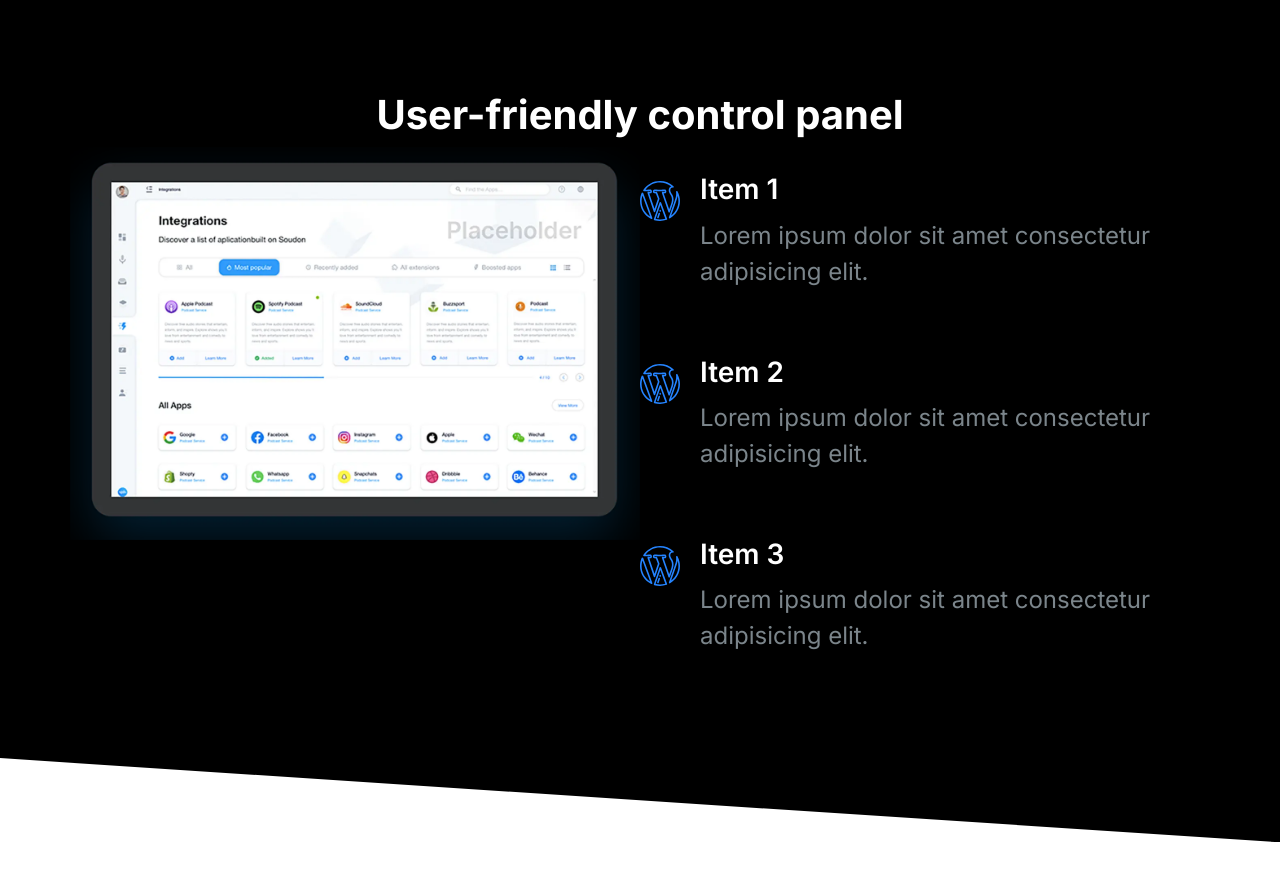
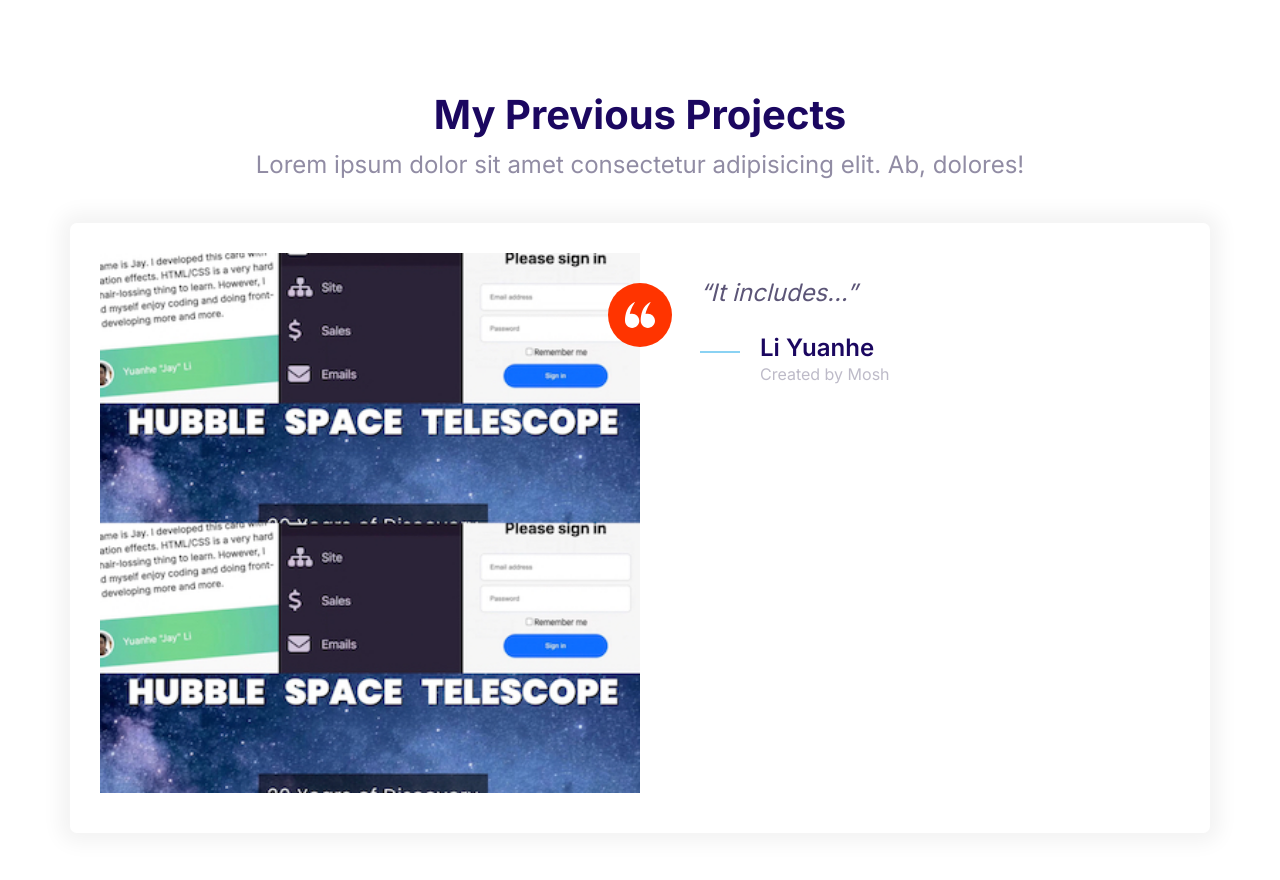
Before and after one commit to JayLi1209/Clarinet-Log, a plain HTML site: page index.html in a window 1280 px wide. Before the commit the page ends 842 px from the top, so only its background shows below. Drawn offline with Linux system fonts and the light colour scheme.

Commit message:
Updated testmonial block.

```diff
--- a/CSS/styles.css
+++ b/CSS/styles.css
@@ -649,6 +649,7 @@ a{
 
   .block__header{
     text-align: center;
+    margin-bottom: 4rem;
   }
 
   .container{
--- a/index.html
+++ b/index.html
@@ -15,57 +15,42 @@
     <title>Clarinet Log</title>
   </head>
   <body>
-    <section class="block block--dark block--skewed-right block-showcase">
+    <section class="block">
       <header class="block__header">
-        <h2>User-friendly control panel</h2>
+        <h2>My Previous Projects</h2>
+        <p>
+          Lorem ipsum dolor sit amet consectetur adipisicing elit. Ab, dolores!
+        </p>
       </header>
-      <div class="container grid grid--1x2">
-        <picture>
-          <source type="image/webp" srcset="images/ipad@1x.webp 1x" />
-          <source type="image/png" srcset="images/ipad@1x.png 1x" />
-          <img class="block-showcase__image" src="images/ipad@1x.png"
-        /></picture>
-        <ul class="list">
-          <li>
+      <div class="container">
+        <div class="card testimonial">
+          <div class="grid grid--1x2">
+            <div class="testimonial__image">
+              <img src="images/real_test.jpg" alt="previous projects" />
+              <span class="icon-container icon-container--accent">
+                <svg class="icon icon--white icon--small">
+                  <use xlink:href="images/sprite.svg#quotes"></use>
+                </svg>
+              </span>
+            </div>
+            <blockquote class="quote">
+              <p class="quote__text">It includes...</p>
+              <footer>
                 <div class="media">
                   <div class="media__image">
-                <svg class="icon icon--primary">
-                  <use xlink:href="images/sprite.svg#wordpress"></use>
+                    <svg class="icon icon--primary quote__line">
+                      <use xlink:href="images/sprite.svg#line"></use>
                     </svg>
                   </div>
                   <div class="media__body">
-                <h3 class="media__title">Item 1</h3>
-                <p>Lorem ipsum dolor sit amet consectetur adipisicing elit.</p>
+                    <h3 class="media__title quote__author">Li Yuanhe</h3>
+                    <p class="quote__media">Created by Mosh</p>
                   </div>
                 </div>
-          </li>
-          <li>
-            <div class="media">
-              <div class="media__image">
-                <svg class="icon icon--primary">
-                  <use xlink:href="images/sprite.svg#wordpress"></use>
-                </svg>
-              </div>
-              <div class="media__body">
-                <h3 class="media__title">Item 2</h3>
-                <p>Lorem ipsum dolor sit amet consectetur adipisicing elit.</p>
+              </footer>
+            </blockquote>
           </div>
         </div>
-          </li>
-          <li>
-            <div class="media">
-              <div class="media__image">
-                <svg class="icon icon--primary">
-                  <use xlink:href="images/sprite.svg#wordpress"></use>
-                </svg>
-              </div>
-              <div class="media__body">
-                <h3 class="media__title">Item 3</h3>
-                <p>Lorem ipsum dolor sit amet consectetur adipisicing elit.</p>
-              </div>
-            </div>
-          </li>
-        </ul>
       </div>
     </section>
     <script src="js/main.js"></script>
```
Also changed, not shown: components/features.html (renamed from components/featurs.html). Lines whose indentation alone changed are shown as unchanged.
